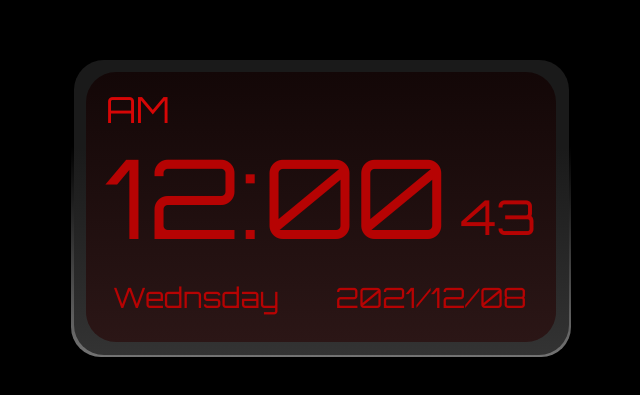
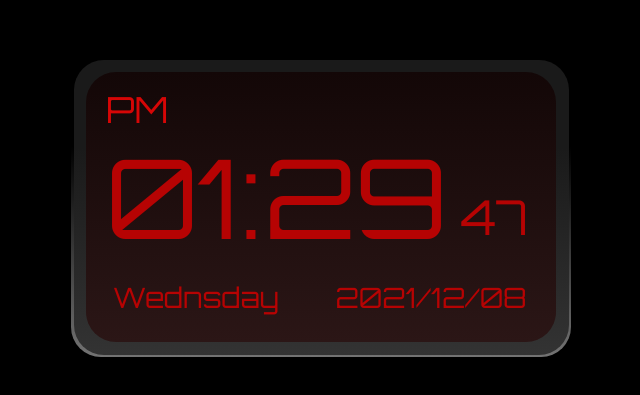
Before and after one commit to Samiratalanchi/digitalclock, a plain HTML site: page index.html in a window 1280 px wide. Shown: the part 193-588 px from the top of the page, without its empty margins (319-959 px from the left). Drawn offline with Linux system fonts and the light colour scheme.

Commit message:
add hour,min,second and situate function

```diff
--- a/index.html
+++ b/index.html
@@ -1,5 +1,6 @@
 <head>
     <link rel="stylesheet" href="./main.css">
+    <script src="./myjs.js"></script>
 </head>
 <body>
     <div id="layer1">
--- /dev/null
+++ b/myjs.js
@@ -0,0 +1,30 @@
+window.onload = function() {
+    setInterval(time,1000)
+    function time() {
+        var myDate = new Date();
+        var second = myDate.getSeconds();
+        var hour= myDate.getHours();
+        var min = myDate.getMinutes();
+        if(second<10) {
+            second= "0" + second;
+        }
+        if(min<10) {
+            min= "0" + min;
+        }
+        if(hour<12) {
+            document.getElementById("situate").innerHTML="AM";
+            if(hour<10) {
+                hour= "0" + hour;
+            }
+        } else {
+            document.getElementById("situate").innerHTML="PM";
+            hour = hour -12;
+            if(hour<10) {
+                hour= "0" + hour;
+            }
+        }
+        document.getElementById("hrmin").innerHTML=hour + ":" + min;
+        document.getElementById("seconds").innerHTML=second;
+
+    }
+}
```
